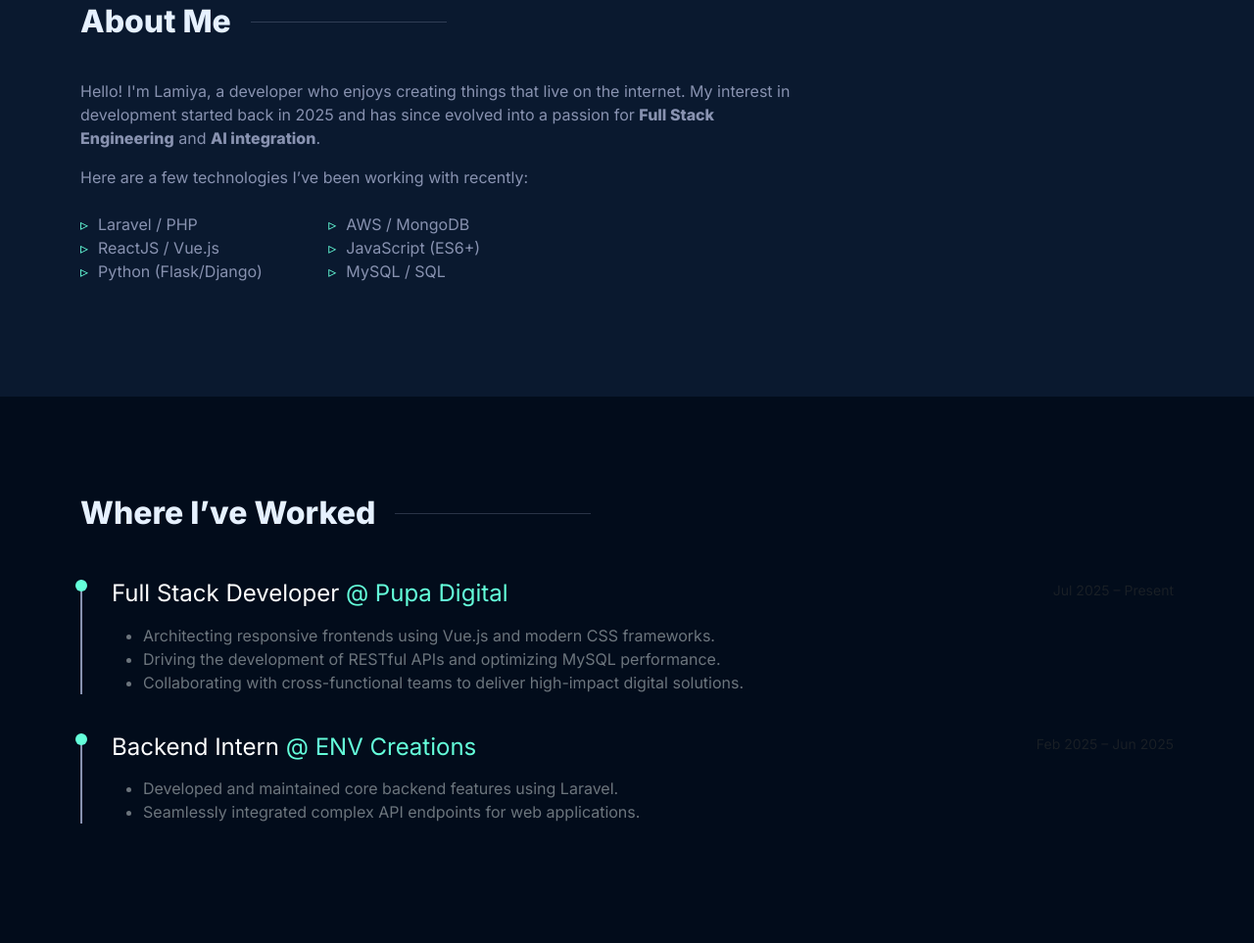
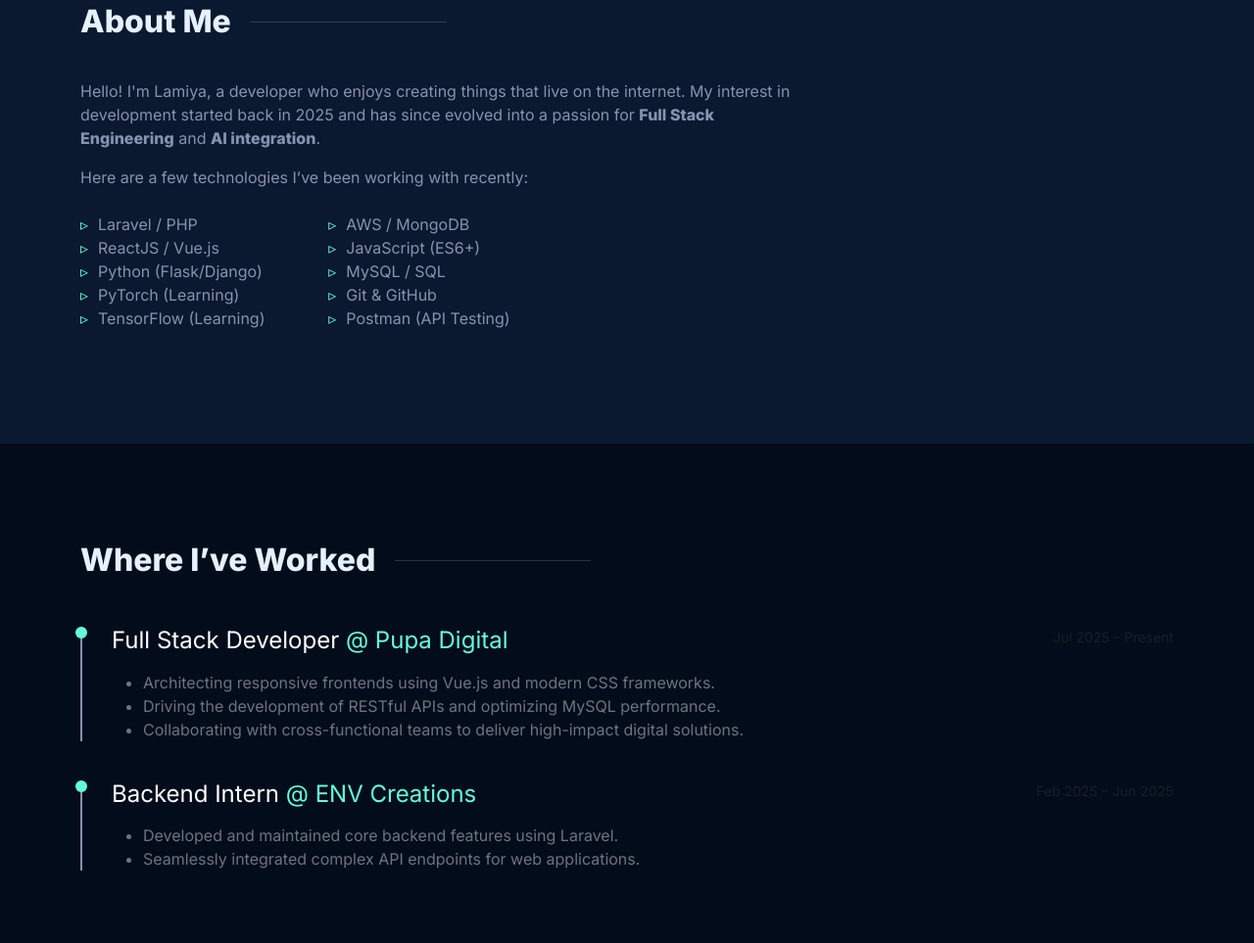
Before and after one commit to Lamiya-kasim/lamiyakasim.github.io, a plain HTML site: page index.html in a window 1280 px wide. Shown: the part 897-1860 px from the top of the page at 98% size. Drawn offline with nearby package versions, Linux system fonts and the light colour scheme.

Commit message:
Updated with more clarity

```diff
--- a/index.html
+++ b/index.html
@@ -62,6 +62,8 @@
                                 <li>Laravel / PHP</li>
                                 <li>ReactJS / Vue.js</li>
                                 <li>Python (Flask/Django)</li>
+                                  <li>PyTorch (Learning)</li>
+            <li>TensorFlow (Learning)</li>
 
                             </ul>
                         </div>
@@ -70,6 +72,8 @@
                                 <li>AWS / MongoDB</li>
                                 <li>JavaScript (ES6+)</li>
                                 <li>MySQL / SQL</li>
+                                  <li>Git & GitHub</li>
+                                   <li>Postman (API Testing)</li>
                             </ul>
                         </div>
                     </div>
--- a/script.js
+++ b/script.js
@@ -18,10 +18,12 @@ window.addEventListener('scroll', function() {
 // Update this part in your script.js
 const typed = new Typed('#typed', {
     strings: [
-        'robust Full-Stack Architectures.',
+        "full-stack web applications",
+         "e-commerce platforms",
+        "backend APIs & databases",
         'optimized Database Systems.',
-        'automated AI Workflows.',
-        'seamless User Experiences.'
+            "scalable software systems",
+        "real-world business solutions"
     ],
     typeSpeed: 50,
     backSpeed: 30,
--- a/style.css
+++ b/style.css
@@ -1,3 +1,17 @@
+
+:root {
+  --bg-main: #020617;
+  --bg-darker: #0b1220;
+  --bg-card: #112240;
+
+  --cyan: #38bdf8;
+  --cyan-tint: rgba(56, 189, 248, 0.3);
+
+  --text-white: #e5e7eb;
+  --text-slate: #94a3b8;
+  --text-muted: #9ca3af;
+}
+
 :root {
     --bg-dark: #0a192f;
     --bg-darker: #020c1b;
@@ -176,3 +190,13 @@ header {
     transform: translateY(-5px);
     box-shadow: 0 10px 20px rgba(0,0,0,0.3);
 }
+
+
+.interest-card h4 {
+  color: var(--text-white);
+}
+
+.interest-card p {
+  color: var(--text-slate);
+  line-height: 1.6;
+}
```
